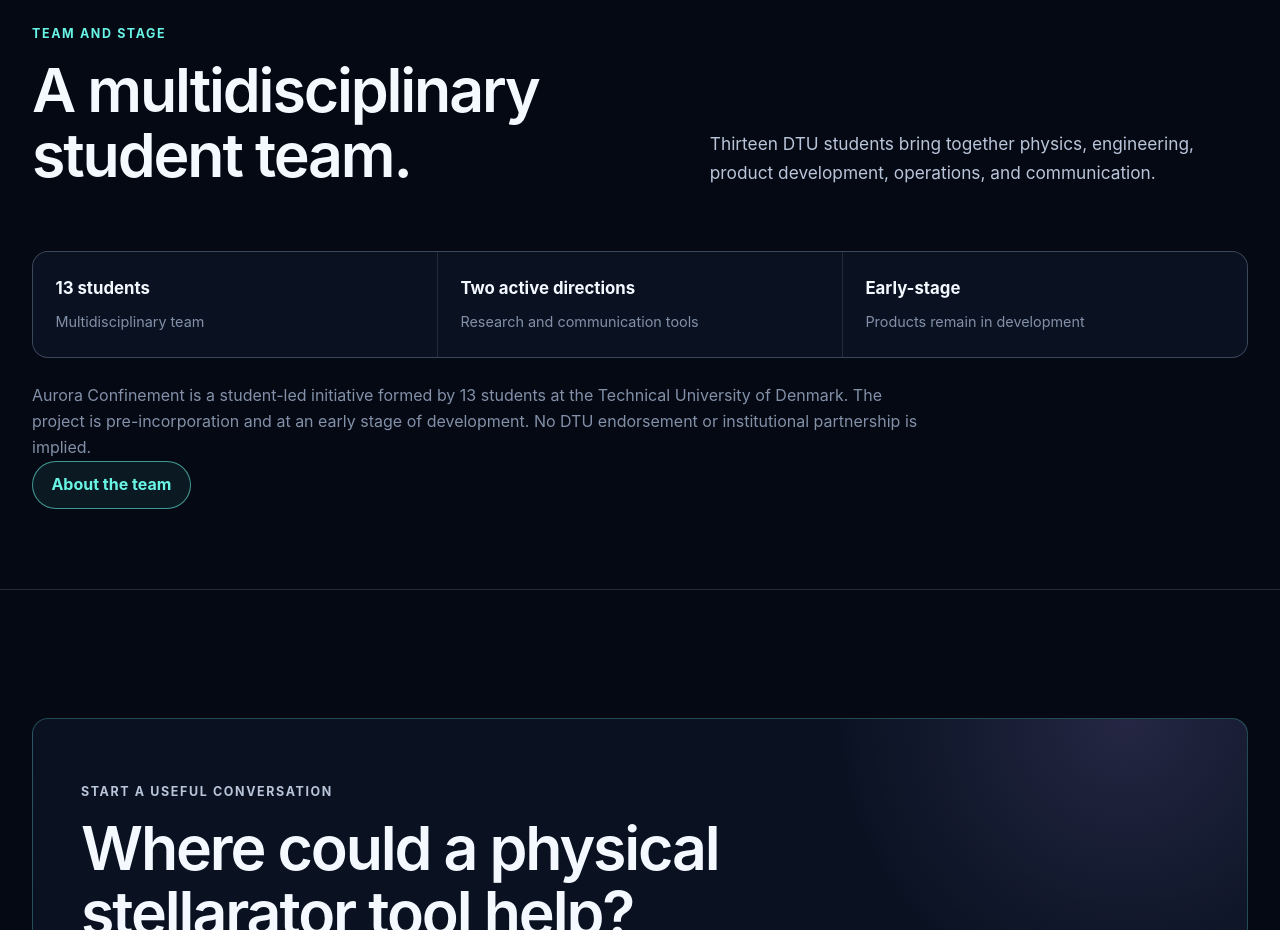
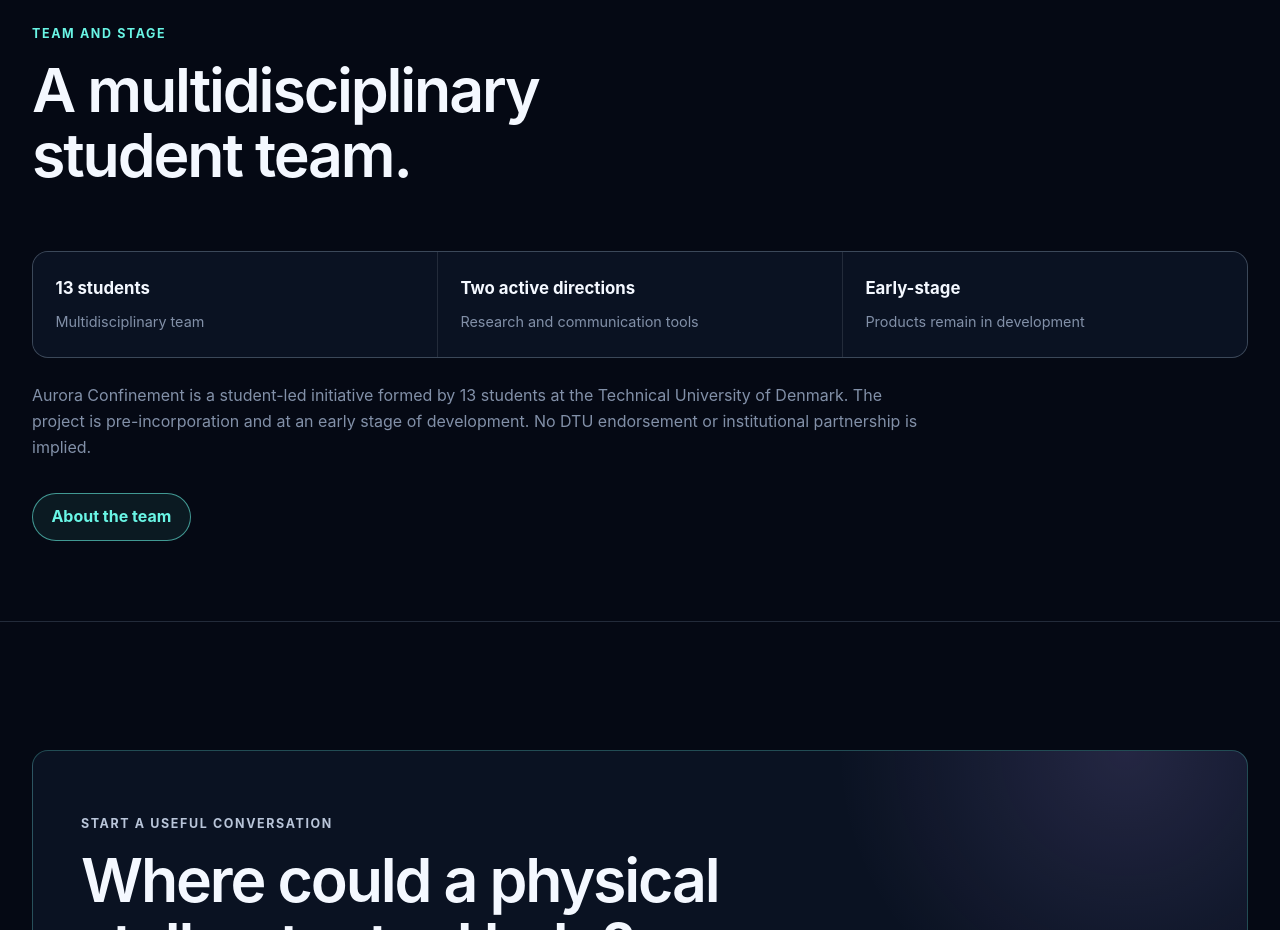
Before and after one commit to ArthurToppenberg/auroraconfinement, a Next.js app in the folder apps/web/: page / in a window 1280 px wide. Shown: the part 2880-3810 px from the top of the page. Built offline with nearby package versions, Linux system fonts and the light colour scheme; no server answers.

Commit message:
feat: update team section layout and add margin to team CTA button

```diff
--- a/apps/web/src/app/page.tsx
+++ b/apps/web/src/app/page.tsx
@@ -129,10 +129,6 @@
               <p className="eyebrow">Team and stage</p>
               <h2>A multidisciplinary student team.</h2>
             </div>
-            <p>
-              Thirteen DTU students bring together physics, engineering, product
-              development, operations, and communication.
-            </p>
           </div>
           <div className="fact-strip" aria-label="Project status">
             <div>
@@ -152,7 +148,7 @@
             {projectStatus} No DTU endorsement or institutional partnership is
             implied.
           </p>
-          <a className="button cta-button" href="/about">
+          <a className="button cta-button team-cta" href="/about">
             About the team
           </a>
         </div>
--- a/apps/web/src/styles/global.css
+++ b/apps/web/src/styles/global.css
@@ -1204,6 +1204,10 @@
   color: var(--ink-muted);
 }
 
+.team-cta {
+  margin-top: 2rem;
+}
+
 @media (min-width: 40rem) {
   .hero-copy h1 {
     max-width: 18ch;
```
